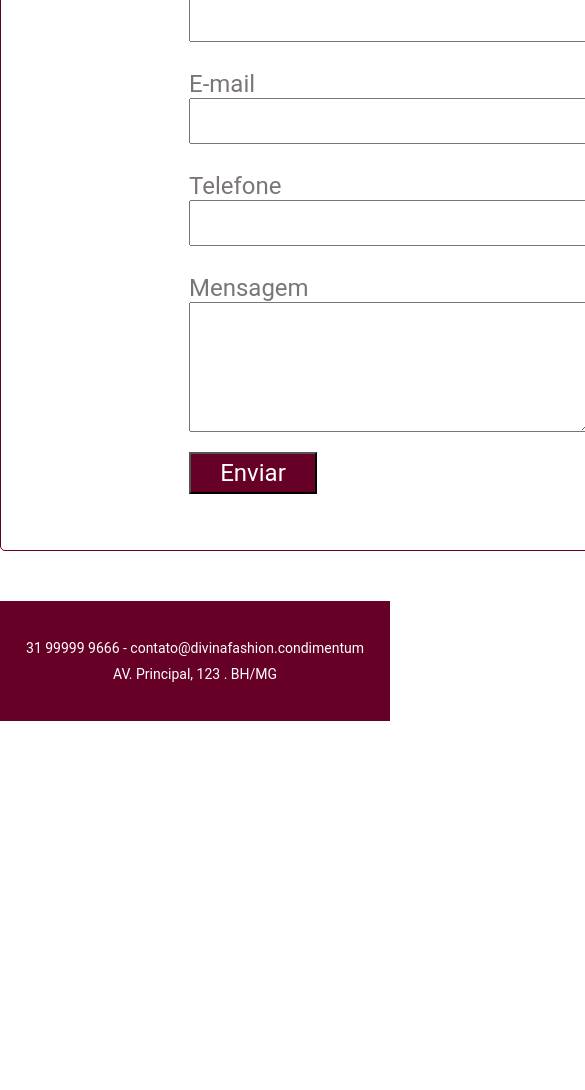
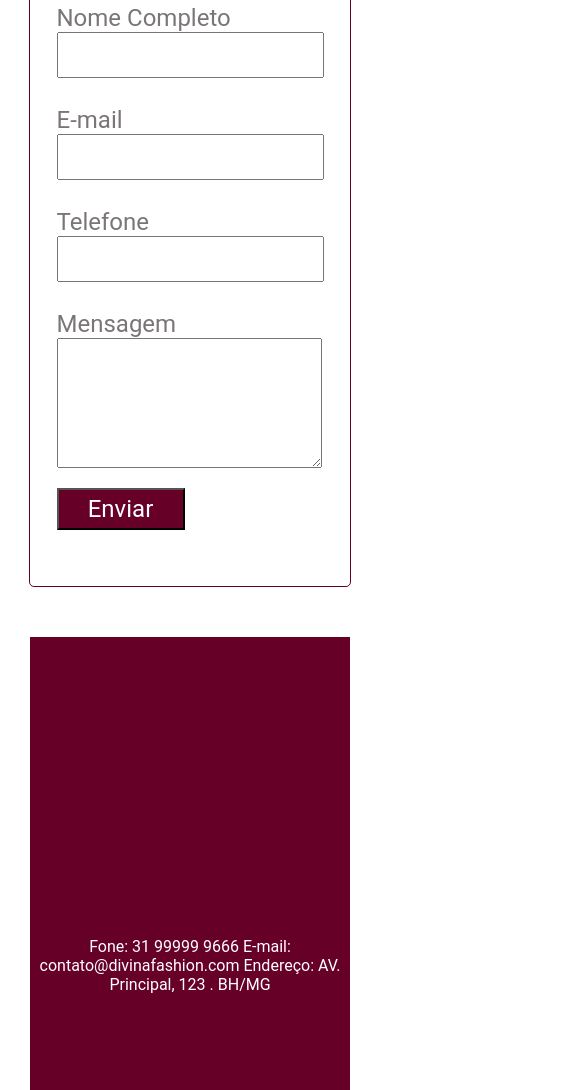
Before and after one commit to GeoreCruz/sprint1, a plain HTML site: page contato.html in a window 390 px wide. Shown: the part 325-1415 px from the top of the page, 585 px wide, since content can reach past the window. Before the commit the page ends 1046 px from the top, so only its background shows below. Drawn offline with Linux system fonts and the light colour scheme.

Commit message:
- Mais correções

```diff
--- a/contato.html
+++ b/contato.html
@@ -7,6 +7,7 @@
 <link rel="preconnect" href="https://fonts.gstatic.com" crossorigin>
 <link href="https://fonts.googleapis.com/css2?family=Roboto+Condensed:ital,wght@0,100..900;1,100..900&display=swap" rel="stylesheet">
     <link rel="stylesheet" href="estilo.css">
+    <link rel="stylesheet" href="responsividade.css">
     <title>Document</title>
 </head>
 <body>
--- a/estilo.css
+++ b/estilo.css
@@ -123,7 +123,9 @@ footer{
     flex-direction: column;
     justify-content: center;
     align-items: center;
+    width: 1440px;
     height: 120px;
+    margin: auto;
     background-color:#660027;
 
 }
--- a/responsividade.css
+++ b/responsividade.css
@@ -22,14 +22,16 @@
     }
 
     .area-moda{
-        width: 320px;
+        flex-direction: row;
+        width: 300px;
+        text-align: justify;
     }
 
     .cards{
         flex-direction: column;
         display: flex;
         justify-content: center;
-        margin: 0 30px;
+        margin-left: 30px;
 
     }
 
@@ -37,5 +39,58 @@
         margin: 20px 0;
     }
 
+    footer{
+        width: 380px;
+        margin: 10px 10px
+    }
+
+    footer p{
+        font-size: 10px;
+    }
+
+    .contato{
+        display: flex;
+        flex-direction: column;
+        justify-content: center;
+        align-items: center;
+    }
+    .contato .formulario{
+        width: 320px;
+        height: 700px;
+        display: flex;
+        flex-direction: column;
+        justify-content: center;
+        align-items: center;
+
+    }
+
+    .formulario form input{
+        display: flex;
+        justify-content: center;
+        width: 263px;
+        height: 42px;
+    }
+
+    .formulario textarea{
+        width: 263px;
+        height: 128px;
+    }
+
+    .endereco{
+        width: 320px;
+        height: 700px;
+        background-color: #660027;
+        margin-bottom: 50px;
+    }
+
+    .endereco p{
+        font-family: roboto;
+        font-size: 16px;
+        font-weight:400;
+        color: #ffffff;
+        text-align: center;
+        margin-top: 300px;
+    }
+
 
 }
```
Also changed, not shown: 1 other file.
